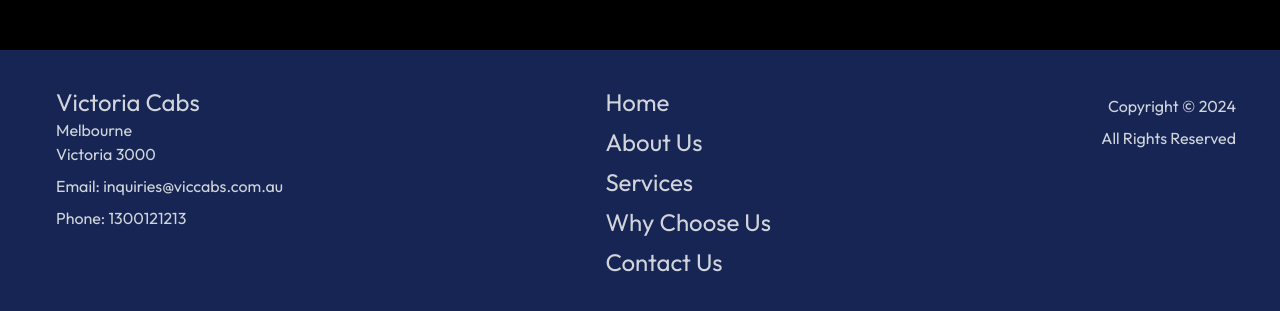
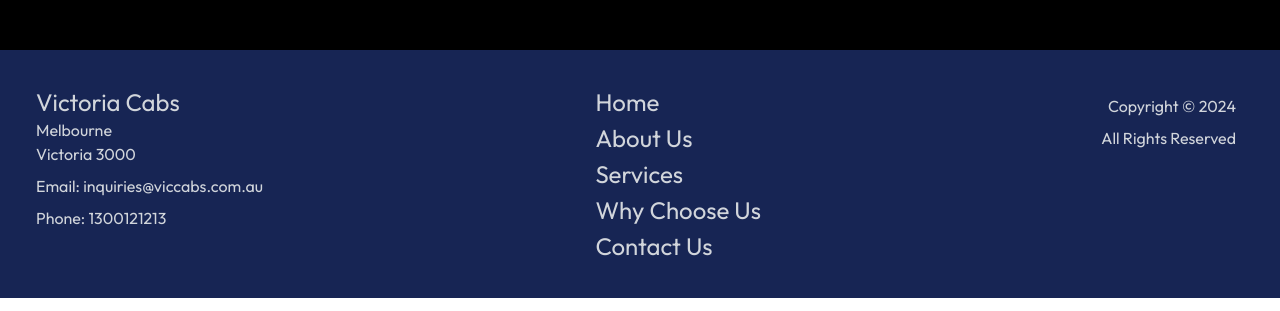
Before and after one commit to Dee1122020/viccabs, a Next.js app: page / in a window 1280 px wide. Shown: the part 798-1109 px from the top of the page. Built offline with nearby package versions, Linux system fonts and the light colour scheme.

Commit message:
Resized footer width to match the header width

```diff
--- a/components/Footer.tsx
+++ b/components/Footer.tsx
@@ -5,8 +5,8 @@ function Footer() {
   return (
     <div>
       <footer className="bg-blue-950 text-gray-300 p-5">
-        <div className="p-4 flex flex-row sm:flex:row sm:justify-between">
-          <address className='not-italic ml-5'>
+        <div className="max-w-7xl mx-auto p-4 flex flex-row sm:flex:row sm:justify-between">
+          <address className='not-italic'>
             <section className='mb-2'>
               <h2 className='text-2xl'>Victoria Cabs</h2>
               <p>Melbourne<br/>Victoria 3000
@@ -25,7 +25,7 @@ function Footer() {
             </section>
 
           </address>
-          <nav className="hidden md:flex flex-col gap-2 text-2xl" aria-label="footer">
+          <nav className="hidden md:flex flex-col gap-1 text-2xl" aria-label="footer">
             <Link href="/" className='link cursor-pointer hover:opacity-40' >
               Home
             </Link>
--- a/components/NavBar.tsx
+++ b/components/NavBar.tsx
@@ -2,7 +2,7 @@ import React from 'react'
 import NavBarMain from './NavBarMain'
 import NavBarMobile from './NavBarMobile'
 
-function NavBar2() {
+function NavBar() {
   return (
     <div>
     <NavBarMain />
@@ -11,4 +11,4 @@ function NavBar2() {
   )
 }
 
-export default NavBar2
+export default NavBar
```
